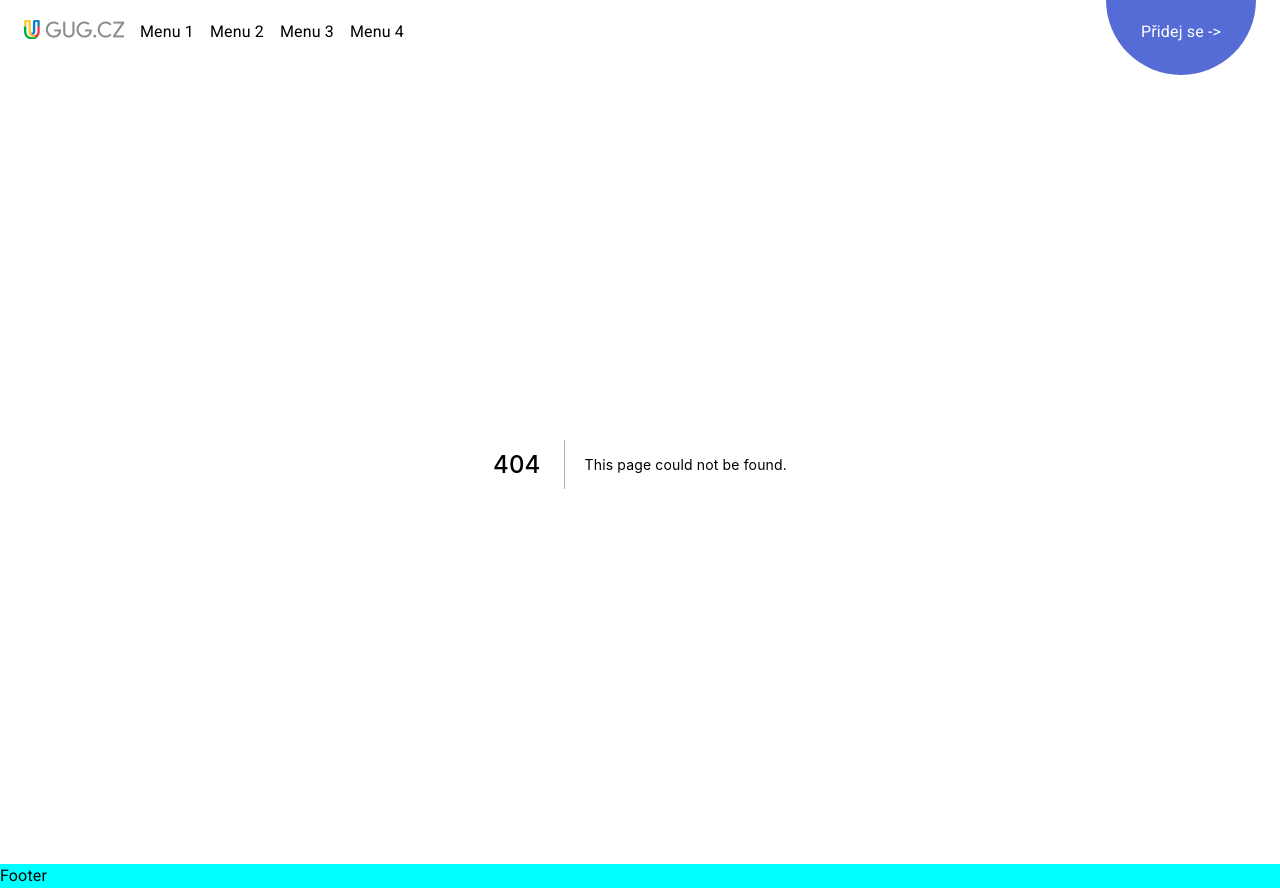
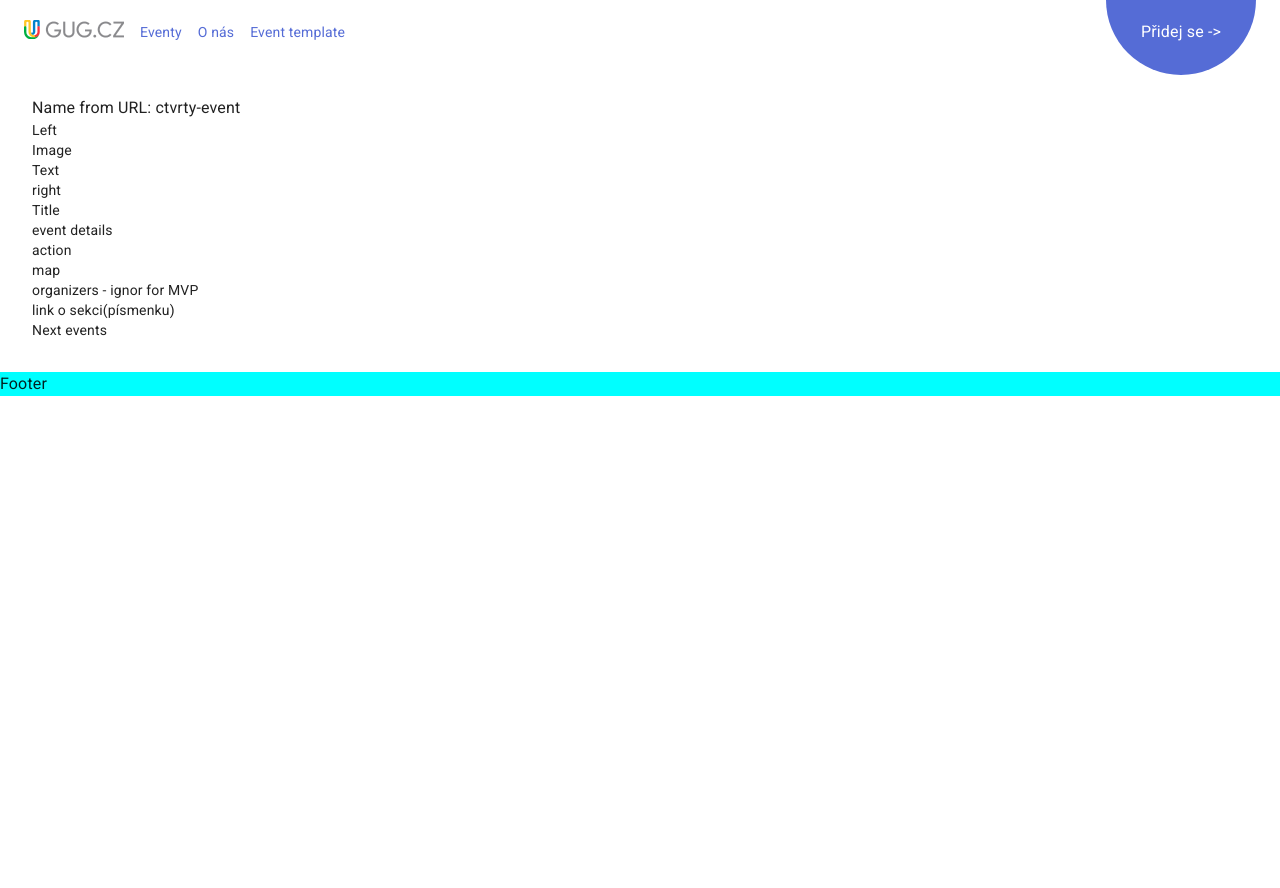
Before and after one commit to gugcz/web21-frontend, a Next.js app: page /event/ctvrty-event in a window 1280 px wide. Before the commit this address had no page. After the commit the page ends 800 px from the top, so only its background shows below. Built offline with nearby package versions, Linux system fonts and the light colour scheme.

Commit message:
feat(layout): add events #6

```diff
--- a/components/layout/AppHeader/AppHeader.jsx
+++ b/components/layout/AppHeader/AppHeader.jsx
@@ -1,8 +1,9 @@
-import { AppBar, Box, Hidden, IconButton, makeStyles, Toolbar, Typography } from '@material-ui/core';
+import { AppBar, Box, Hidden, IconButton, makeStyles, Toolbar } from '@material-ui/core';
 import React from 'react';
 import MenuIcon from '@material-ui/icons/Menu';
 import Logo from '../../common/Logo/Logo';
 import { JoinUsHeaderButton } from '../JoinUsHeaderButton/JoinUsHeaderButton';
+import NextLink from '../../common/NextLink/NextLink';
 
 const useStyles = makeStyles(({ spacing }) => ({
   menu: {
@@ -28,10 +29,15 @@ export const AppHeader = () => {
         <Logo />
         <Hidden smDown>
           <Box m={1} className={classes.menu}>
-            <Typography>Menu 1</Typography>
-            <Typography>Menu 2</Typography>
-            <Typography>Menu 3</Typography>
-            <Typography>Menu 4</Typography>
+            <NextLink href="/events">Eventy</NextLink>
+            <NextLink href="/about">O nás</NextLink>
+            <NextLink
+              href={{
+                pathname: '/event/[event]',
+                query: { event: 'template' },
+              }}>
+              Event template
+            </NextLink>
           </Box>
           <JoinUsHeaderButton />
         </Hidden>
--- /dev/null
+++ b/pages/event/[event].js
@@ -0,0 +1,34 @@
+import React from 'react';
+import Box from '@material-ui/core/Box';
+import { useRouter } from 'next/router';
+import { Typography } from '@material-ui/core';
+
+export default function About() {
+  const router = useRouter();
+  const { event } = router.query;
+
+  //todo - load event info
+
+  return (
+    <Box m={4}>
+      <Typography>Name from URL: {event}</Typography>
+      <Box>
+        <Box>
+          Left
+          <Box>Image</Box>
+          <Box>Text</Box>
+        </Box>
+        <Box>
+          right
+          <Box>Title</Box>
+          <Box>event details</Box>
+          <Box>action</Box>
+          <Box>map</Box>
+          <Box>organizers - ignor for MVP</Box>
+          <Box>link o sekci(písmenku)</Box>
+        </Box>
+      </Box>
+      <Box> Next events </Box>
+    </Box>
+  );
+}
```
Also changed, not shown: pages/about.js (+12 -9 lines), pages/events.js (+32 -0 lines), pages/index.js (+2 -10 lines), pages/event.js (deleted).
